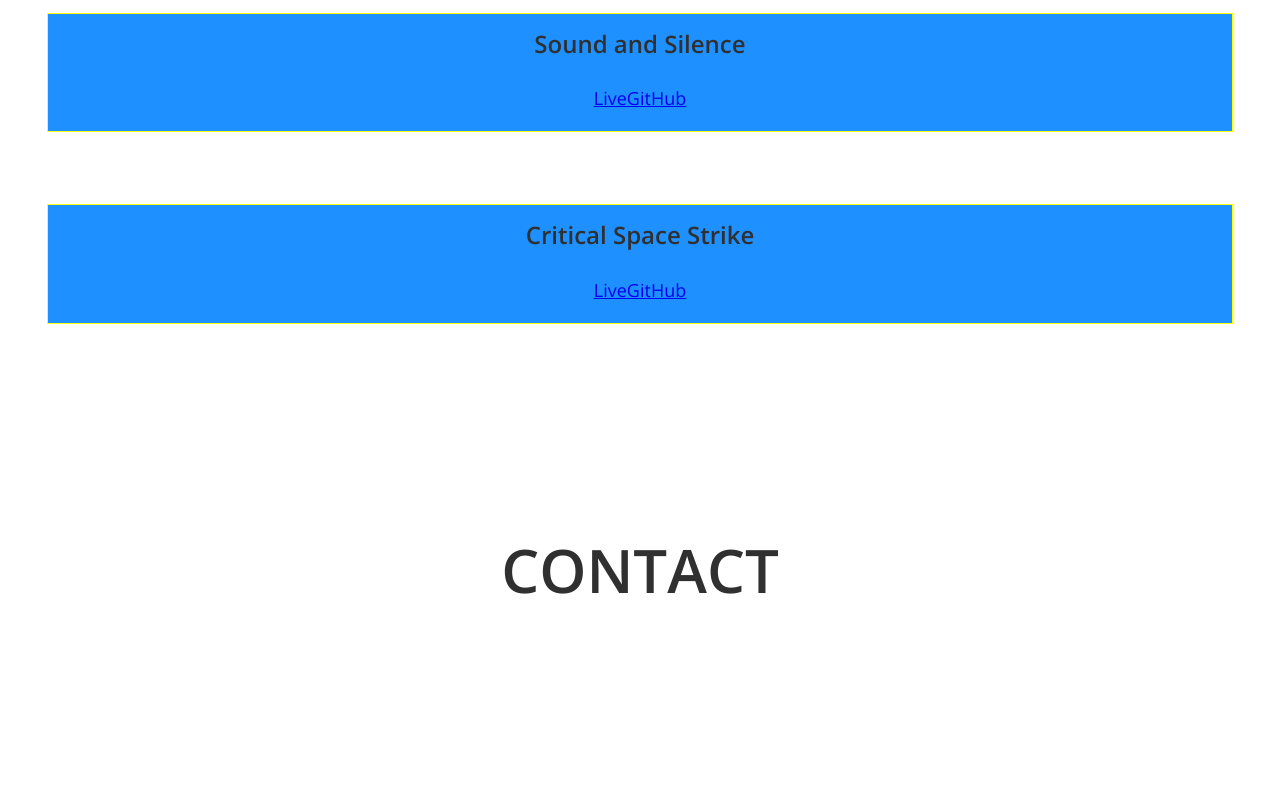
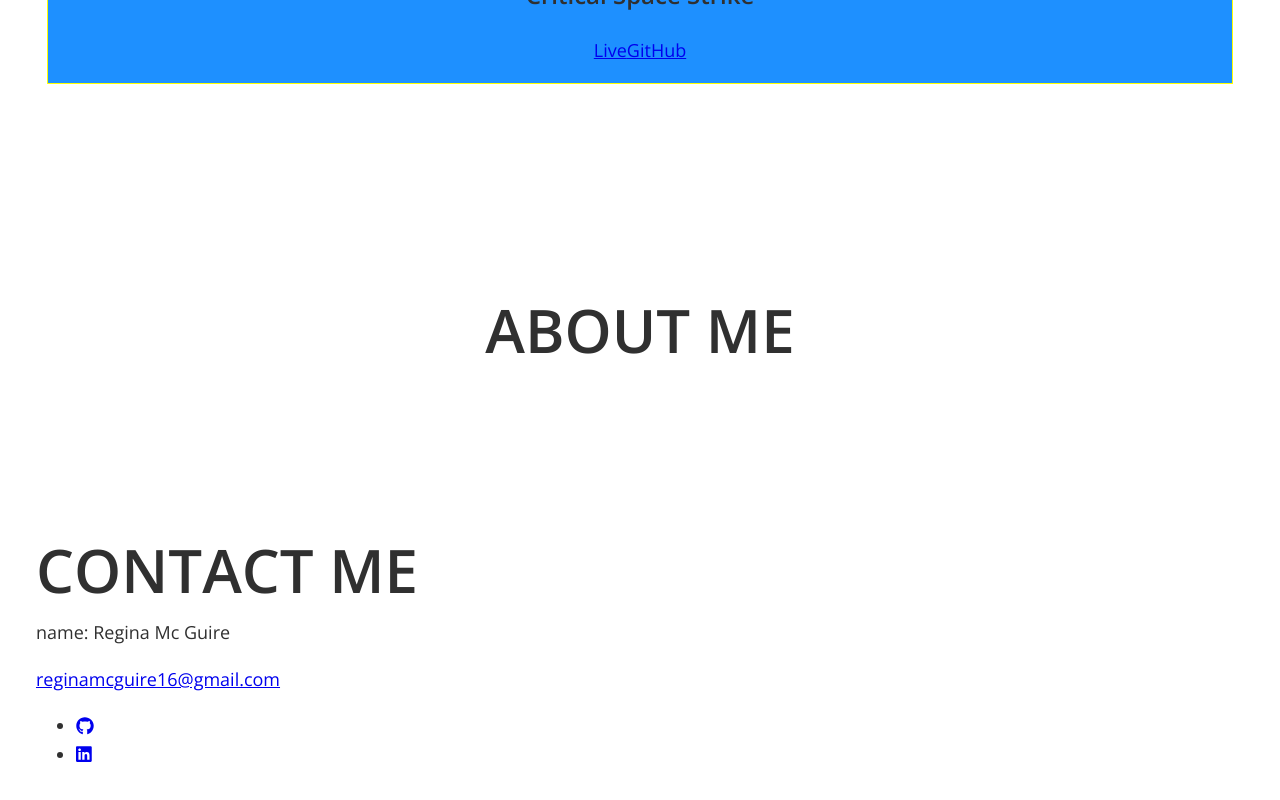
Before and after one commit to rmcguire6/react-portfolio, a React (Create React App) app: page / in a window 1280 px wide. Shown: the part 760-1560 px from the top of the page. Before the commit the page ends 1450 px from the top, so only its background shows below. Built offline with nearby package versions, Linux system fonts and the light colour scheme.

Commit message:
Add content to Contact

```diff
--- a/package.json
+++ b/package.json
@@ -3,6 +3,9 @@
   "version": "0.1.0",
   "private": true,
   "dependencies": {
+    "@fortawesome/fontawesome-svg-core": "^1.2.35",
+    "@fortawesome/free-brands-svg-icons": "^5.15.3",
+    "@fortawesome/react-fontawesome": "^0.1.14",
     "@testing-library/jest-dom": "^4.2.4",
     "@testing-library/react": "^9.4.0",
     "@testing-library/user-event": "^7.2.1",
--- a/src/App.js
+++ b/src/App.js
@@ -9,8 +9,8 @@ function App() {
   return (
     <div className="App">
       <Intro />
+      <Projects />
       <AboutMe />
-      <Projects />
       <Contact />
     </div>
   );
--- a/src/components/Contact.js
+++ b/src/components/Contact.js
@@ -1,11 +1,32 @@
 import React from "react";
+import { library } from "@fortawesome/fontawesome-svg-core";
+import { fab, faGithub, faLinkedin } from "@fortawesome/free-brands-svg-icons";
+import { FontAwesomeIcon } from "@fortawesome/react-fontawesome";
+library.add(fab, faGithub, faLinkedin);
 
 const Contact = () => {
   return (
-    <section id="contact" className="section">
-      <div className="section__header">
-        <h2 className="text">CONTACT</h2>
-      </div>
+    <section className="contact">
+      <h2 className="section__title">CONTACT ME</h2>
+      <p>name: Regina Mc Guire</p>
+      <a href="mailto: reginamcguire16@gmail.com" class="contact__link">
+        reginamcguire16@gmail.com
+      </a>
+      <ul class="social-list">
+        <li class="social-list__item">
+          <a href="https://github.com/rmcguire6" class="social-list__link">
+            <FontAwesomeIcon icon={["fab", "github"]} />
+          </a>
+        </li>
+        <li class="social-list__item">
+          <a
+            href="https://www.linkedin.com/in/regina-mcguire-14352a180/"
+            class="social-list__link"
+          >
+            <FontAwesomeIcon icon={["fab", "linkedin"]} />
+          </a>
+        </li>
+      </ul>
     </section>
   );
 };
```
Also changed, not shown: 1 other file (tests, documents, lock files or other folders).
